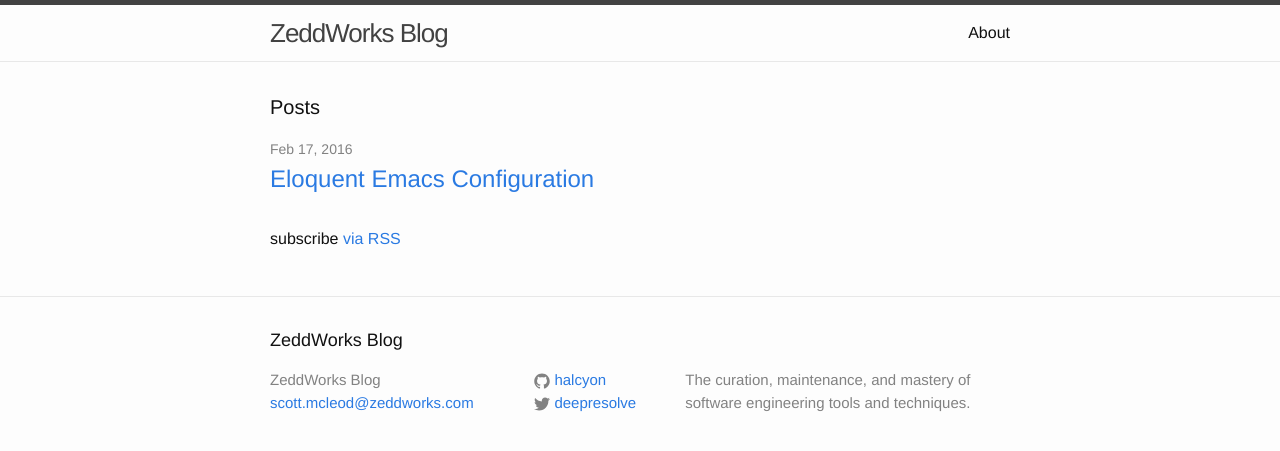
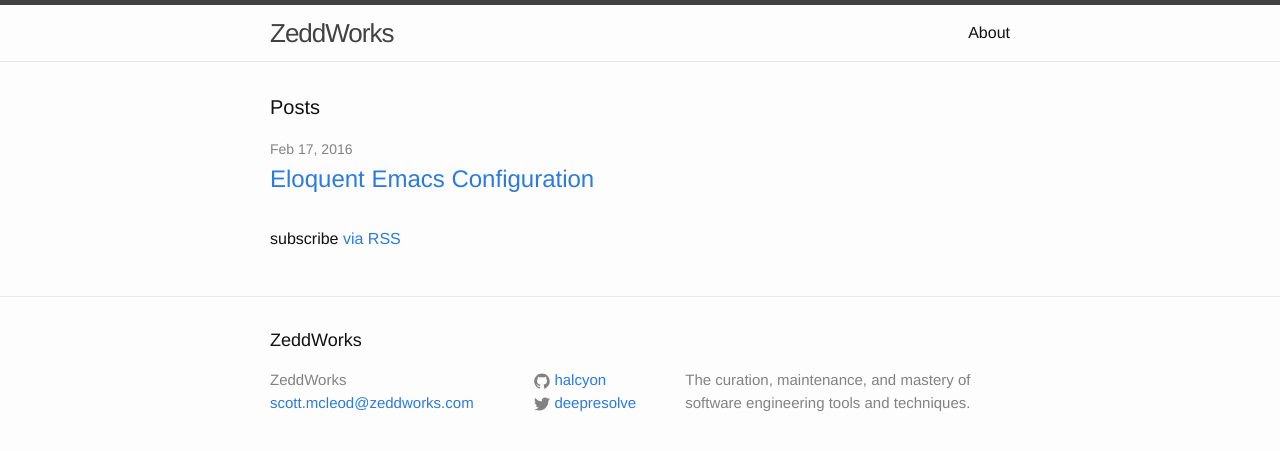
Before and after one commit to halcyon/www.zeddworks.com, a Jekyll site: the page built from index.html, in a window 1280 px wide. Shown: the top 451 px of the page. Built offline with Jekyll 4.4.1, drawn with Linux system fonts in a browser that asks for light colours.

Commit message:
Rename to ZeddWorks

```diff
--- a/_config.yml
+++ b/_config.yml
@@ -6,7 +6,7 @@
 # 'jekyll serve'. If you change this file, please restart the server process.
 
 # Site settings
-title: ZeddWorks Blog
+title: ZeddWorks
 email: scott.mcleod@zeddworks.com
 description: > # this means to ignore newlines until "baseurl:"
   The curation, maintenance, and mastery of software engineering
```
